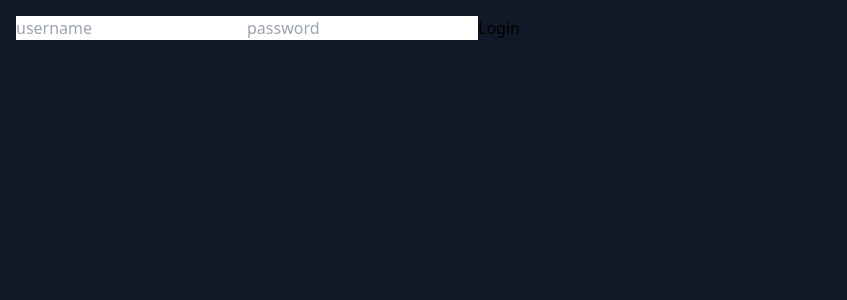
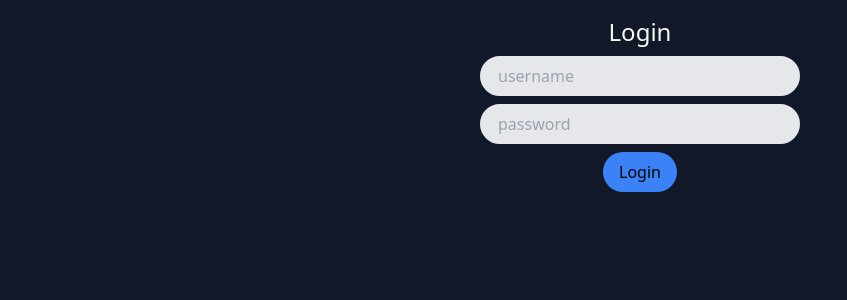
Before and after one commit to georgemblack/web-admin, a React app: page /#/login in a window 1280 px wide. Shown: the top 300 px of the page, without its empty margins (0-847 px from the left). Built offline with nearby package versions, Linux system fonts and the light colour scheme.

Commit message:
Login form styles

```diff
--- a/src/components/LoginForm.jsx
+++ b/src/components/LoginForm.jsx
@@ -20,7 +20,8 @@ function LoginForm(props) {
   };
 
   return (
-    <div>
+    <div className="max-w-xs mx-auto">
+      <h2 className="mt-4 text-2xl text-center">Login</h2>
       <form onSubmit={handleSubmit}>
         <input
           type="text"
@@ -28,6 +29,7 @@ function LoginForm(props) {
           placeholder="username"
           value={username}
           onChange={(event) => setUsername(event.target.value)}
+          className="w-full px-4 py-2 mt-2 leading-tight text-gray-700 bg-gray-200 border-2 border-gray-200 rounded-full appearance-none focus:outline-none focus:bg-white focus:border-blue-500"
         />
         <input
           type="password"
@@ -35,8 +37,14 @@ function LoginForm(props) {
           placeholder="password"
           value={password}
           onChange={(event) => setPassword(event.target.value)}
+          className="w-full px-4 py-2 mt-2 leading-tight text-gray-700 bg-gray-200 border-2 border-gray-200 rounded-full appearance-none focus:outline-none focus:bg-white focus:border-blue-500"
         />
-        <button type="submit">Login</button>
+        <button
+          type="submit"
+          className="block px-4 py-2 mx-auto mt-2 bg-blue-500 rounded-full hover:bg-blue-700"
+        >
+          Login
+        </button>
       </form>
     </div>
   );
```
